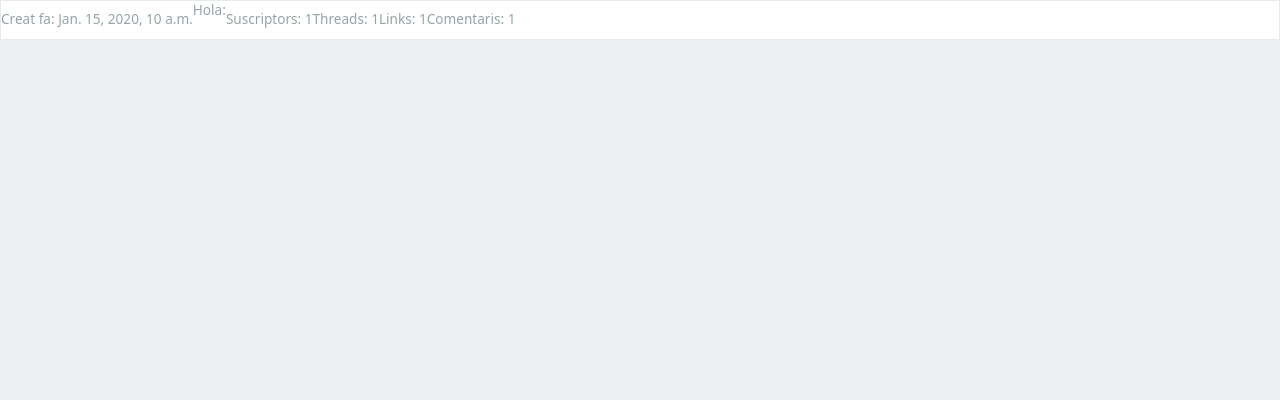
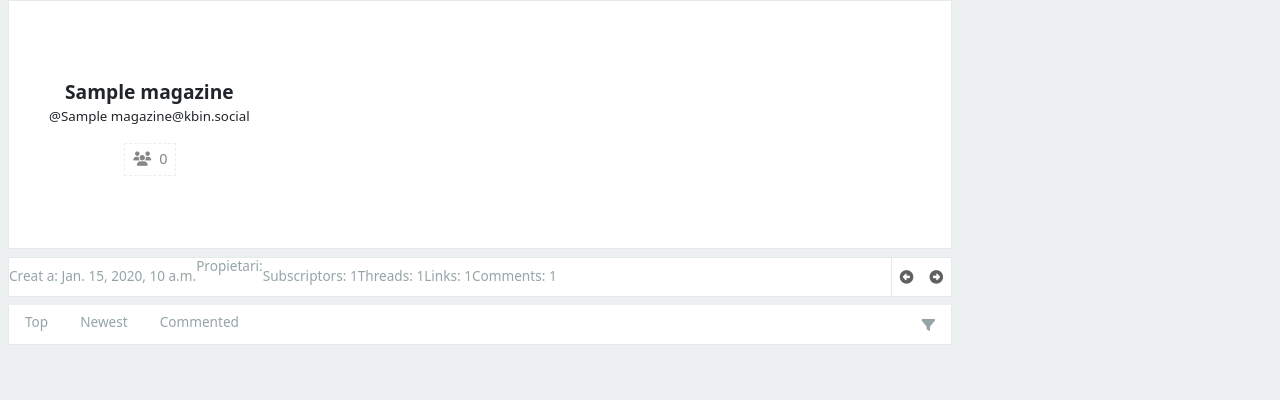
Before and after one commit to danielcaag17/projecte_asw, a Django app: page /magazine/1/ in a window 1280 px wide. Shown: the part 52-452 px from the top of the page. Run offline with Django 4.2, Linux system fonts and the light colour scheme; data comes from the database, SQL or seed files in the repository; tables that the repository leaves empty hold one stand-in row (values such as "Sample post").

Commit message:
T-52-53-54 Ordenacions i filtres magazines

```diff
--- a/api/models/magazine.py
+++ b/api/models/magazine.py
@@ -11,7 +11,7 @@ class Magazine(models.Model):
     creation_date = models.DateTimeField(default=timezone.now)
 
     # info de creació
-    name = models.CharField(max_length=25)
+    name = models.CharField(unique=True, max_length=25)
     title = models.CharField(max_length=50)
     description = models.TextField(max_length=10000, null=True)
     rules = models.TextField(max_length=10000, null=True)
--- /dev/null
+++ b/api/templates/section_magazine.html
@@ -0,0 +1,21 @@
+<div class="section">
+    <div class="user-box">
+        <div class="">
+            <div class="user-main" id="content">
+                <div>
+                    <div class="row">
+                        <h1><span style="vertical-align: inherit;">{{ magazine.name }}</span></h1>
+                            <small><span style="vertical-align: inherit;">@{{ magazine.name }}@kbin.social</span></small>
+                    </div>
+                    <aside class="user__actions" data-controller="subs">
+                        <div class='action'>
+                            <i class="fa-solid fa-users"></i>
+                            <!-- TODO: número d'amics -->
+                            <span><span style="vertical-align: inherit;">0</span></span>
+                        </div>
+                    </aside>
+                </div>
+            </div>
+        </div>
+    </div>
+</div>
--- a/api/templates/veure_magazine.html
+++ b/api/templates/veure_magazine.html
@@ -14,7 +14,7 @@
   transform: translate3d(0, 0, 0);
 }
 </style>
-    <title>Magazines</title>
+    <title>Magazine</title>
     <link rel = "icon" href="{% static '/ico/favicon.ico' %}" sizes="any">
     <link rel="stylesheet" href="{% static '/css/824.b4cc3385.css' %}" data-turbo-track="reload">
     <link rel="stylesheet" href="{% static '/css/app.910c0aab.css' %}" data-turbo-track="reload">
@@ -60,39 +60,96 @@
         </div>
     </header>
 
-     <aside class="options" id="options">
+     <div id="middle" class="page-user page-user-overview">
+        <div class="kbin-container">
+            <main id="main" data-controller="lightbox timeago" class="">
+                {% include 'section_magazine.html' %}
+                <!-- Options top -->
+                <aside class="options" id="options">
                     <div></div>
                     <menu class="options__main">
                         <li>
-                           Creat fa:
-                            <time> {{ magazine.creation_date }}</time>
-                        </li>
+                            <span style="vertical-align: inherit;">Creat a:</span>
+                            <span>{{ magazine.creation_date }}</span>
+                       </li>
+                        <!-- TODO: de posar username -->
+
                         <li>
-                            Hola:
-                               <a href="/u/usuari_predeterminat" class="">{{ magazine.author.username }}</a>
-                        </li>
+                            <span style="vertical-align: inherit;">Propietari:</span>
+                            <span><a href="/u/{{ magazine.author.username }}" class="">
+                        </a></span></li>
+
+
+
                         <li>
-                            Suscriptors:
+                            <span style="vertical-align: inherit;">Subscriptors:</span>
                             <span>{{ magazine.n_suscriptions }}</span>
-                        </li>
+                      </li>
                         <li>
-                            Threads:
+                            <span style="vertical-align: inherit;">Threads:</span>
                             <span>{{ magazine.n_threads }}</span>
-                        </li>
+                       </li>
                         <li>
-                            Links:
-                            <span>{{ magazine.n_links}}</span>
-                        </li>
+                            <span style="vertical-align: inherit;">Links:</span>
+                            <span>{{ magazine.n_links }}</span></li>
 
-                         <li>
-                            Comentaris:
-                            <span>{{ magazine.n_comments }}</span>
-                        </li>
+                        <li> <span style="vertical-align: inherit;">Comments:</span>
+                            <span>{{ magazine.n_comments }}</span></li></li>
 
 
                     </menu>
-
+                    <!-- Scroll -->
+                    <!-- TODO: falta que funcioni -->
+                    <menu class="scroll">
+                        <li class="scroll-left">
+                            <i class="fa-solid fa-circle-left"></i>
+                        </li><li class="scroll-right">
+                            <i class="fa-solid fa-circle-right"></i>
+                        </li>
+                    </menu>
                 </aside>
+                <!-- Options -->
+<aside id="options" class="options options--top">
+                <menu class="options__main no-scroll">
+                    <li><a class="{% if active_option == 'top' %}active{% endif %}" href="{% url 'veure_magazine_top_filtre' magazine.id active_filter %}">Top</a></li>
+                    <li><a class="{% if active_option == 'newest' %}active{% endif %}" href="/newest/{{ active_filter }}">Newest</a></li>
+                    <li><a class="{% if active_option == 'commented' %}active{% endif %}"
+                           href="/commented/{{ active_filter }}">Commented</a></li>
+                </menu>
+                <menu class="options__filters">
+                    <li class="dropdown">
+                        <button aria-label="Filtrar per tipus" title="Filtrar per tipus"><i class="fa-solid fa-filter"></i>
+                            Filtrar per tipus
+                        </button>
+                        <ul class="dropdown__menu">
+                            <li>
+                                <a href="/{{ active_option }}/tot" class="{% if active_filter == 'tot' %}active{% endif %}">
+                                    Tot
+                                </a>
+                            </li>
+                            <li>
+                            <a href="/{{ active_option }}/links" class="{% if active_filter == 'links' %}active{% endif %}">
+                            <!--     <a href="{{ request.path }}/Links "class="{% if active_filter == 'links' %}active{% endif %}"> -->
+                                    Links
+                                </a>
+                            </li>
+                            <li>
+                                 <a href="/{{ active_option }}/threads" class="{% if active_filter == 'threads' %}active{% endif %}">
+                                    Threads
+                                </a>
+                            </li>
+                        </ul>
+                    </li>
+                </menu>
+            </aside>
+                <div id="content">
+                {% for thread in threads %}
+                    {% include 'show_threads.html' %}
+                {% endfor %}
+            </div>
+            </main>
+        </div>
+    </div>
 
 
 </body>
--- a/api/urls.py
+++ b/api/urls.py
@@ -49,7 +49,23 @@ url_comments = [
 
 url_magazines = [
     path('magazine/<int:magazine_id>/',views.veure_magazine, name='veure_magazine'),
+
+    path('magazine/<int:magazine_id>/newest/<str:filter>/', views.veure_magazine, {'ordre': 'newest'}, name='veure_magazine_newest'),
+
+    path('magazine/<int:magazine_id>/top/<str:filter>/', views.veure_magazine, {'ordre': 'top'}, name='veure_magazine_top_filtre'),
+    path('magazine/<int:magazine_id>/top/', views.veure_magazine, {'ordre': 'top', 'filter': 'tot'},
+         name='veure_magazine_top'),
+
+    path('magazine/<int:magazine_id>/commented/<str:filter>/', views.veure_magazine, {'ordre': 'commented'}, name='veure_magazine_commented'),
+    path('magazine/<int:magazine_id>/commented/', views.veure_magazine, {'ordre': 'commented', 'filter': 'tot'},
+         name='veure_magazine_commented'),
+
     path('magazines', views.all_magazines, name='all_magazines'),
+    path('magazines/threads', views.all_magazines, {'ordre': 'threads'}, name='all_magazines_thread'),
+    path('magazines/elements', views.all_magazines, {'ordre': 'elements'}, name='all_magazines_elements'),
+    path('magazines/commented', views.all_magazines, {'ordre': 'commented'}, name='all_magazines_commented'),
+    path('magazines/suscriptions', views.all_magazines, {'ordre': 'suscriptions'}, name='all_magazines_suscriptions'),
+
     path('newMagazine', views.new_magazine, name='new_magazine'),
 ]
 
--- a/api/views/example_view.py
+++ b/api/views/example_view.py
@@ -49,6 +49,22 @@ def main_list(request, ordre=None, filter=None):
     template = loader.get_template('home.html')
     return HttpResponse(template.render(context, request))
 
+def all_magazines(request, ordre=None):
+    magazines = Magazine.objects.all()
+    if ordre == 'threads':
+        magazines = sorted(magazines, key=lambda x: x.n_threads, reverse=True)
+    elif ordre == 'elements':
+        magazines = sorted(magazines, key=lambda x: x.n_elements, reverse=True)
+    elif ordre == 'commented':
+        magazines = sorted(magazines, key=lambda x: x.n_comments, reverse=True)
+    elif ordre == 'suscriptions':
+        magazines = sorted(magazines, key=lambda x: x.n_suscriptions, reverse=True)
+
+
+    context = {'magazines': magazines}
+
+    template = loader.get_template("all_magazines.html")
+    return HttpResponse(template.render(context, request))
 
 def new_link(request):
     magazines = Magazine.objects.all()
@@ -57,12 +73,7 @@ def new_link(request):
     return HttpResponse(template.render(context,request))
 
 
-def all_magazines(request):
-    magazines = Magazine.objects.all()
-    context = {'magazines': magazines}
 
-    template = loader.get_template("all_magazines.html")
-    return HttpResponse(template.render(context, request))
 
 
 @csrf_exempt
@@ -113,8 +124,8 @@ def create_link_thread(request):
 
         if body == '':
             body = None
-            author_email = request.user.email
-            user = User.objects.get(email=author_email)
+        author_email = request.user.email
+        user = User.objects.get(email=author_email)
 
         # Creem una nova instància del model Thread o Link amb les dades proporcionades
         if url == None:
@@ -177,10 +188,27 @@ def veure_thread(request, thread_id, order):
     return render(request, 'veure_thread.html', context)
 
 
-def veure_magazine(request, magazine_id):
+def veure_magazine(request, magazine_id, ordre=None, filter=None):
+
     magazine = Magazine.objects.get(pk=magazine_id)
+    links = Link.objects.filter(magazine_id=magazine_id)
+    threads = Thread.objects.filter(magazine_id=magazine_id)
 
-    context = {'magazine': magazine}
+    if filter == 'links':
+        tot = links
+    elif filter == 'threads':
+        tot = threads
+    else :
+        tot = list(links) + list(threads)
+
+    if ordre == 'top':
+        tot = sorted(tot, key=lambda x: x.num_likes, reverse=True)
+    elif ordre == 'newest':
+        tot = sorted(tot, key=lambda x: x.creation_data, reverse=True)
+    elif ordre == 'commented':
+        tot = sorted(tot, key=lambda x: x.num_coments, reverse=True)
+
+    context = {'magazine': magazine, 'threads': tot}
     return render(request, 'veure_magazine.html', context)
 
 
```
Also changed, not shown: api/templates/all_magazines.html (+5 -4 lines).
